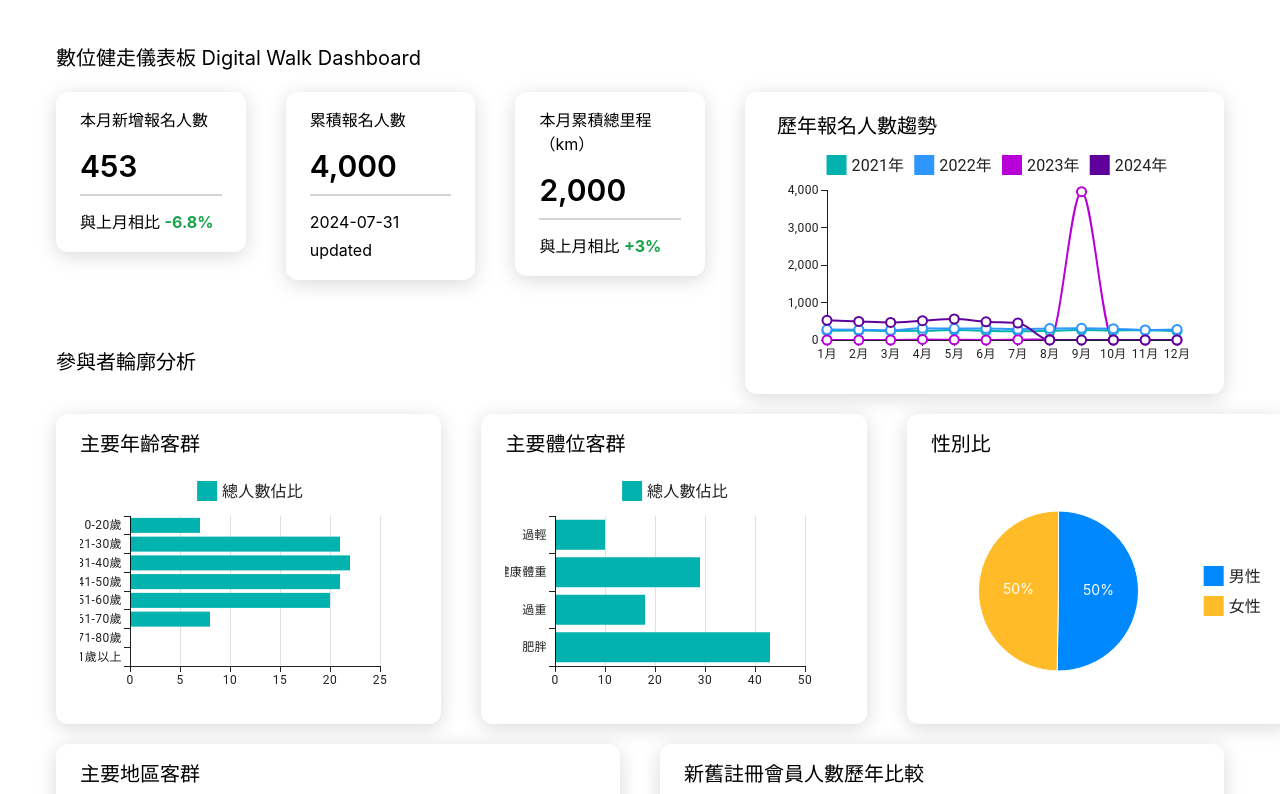
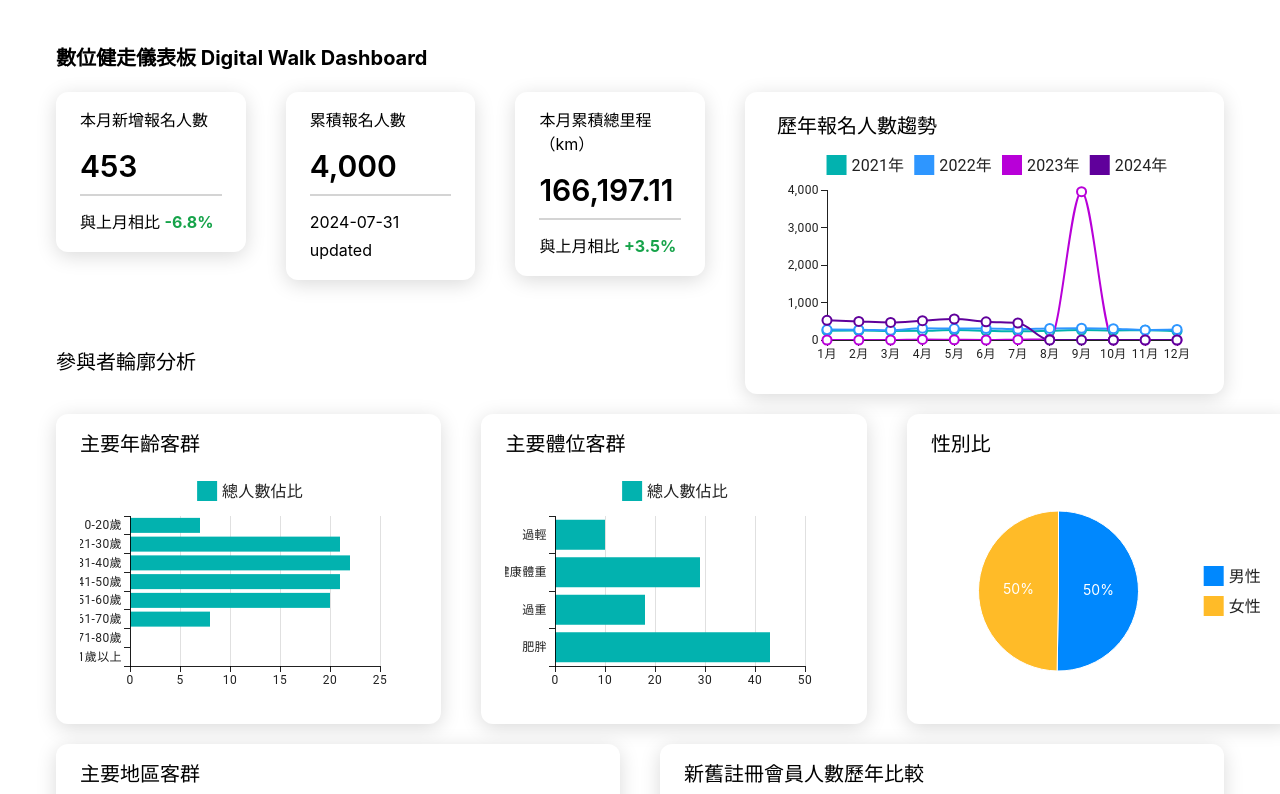
Before and after one commit to mayday6724/data-dashboard, a React (Create React App) app: page / in a window 1280 px wide. Shown: the top 794 px of the page. Built offline with nearby package versions, Linux system fonts and the light colour scheme.

Commit message:
download btn not yet can export data

```diff
--- a/package.json
+++ b/package.json
@@ -12,13 +12,16 @@
     "@testing-library/react": "^13.4.0",
     "@testing-library/user-event": "^13.5.0",
     "antd": "^5.20.1",
+    "file-saver": "^2.0.5",
     "gh-pages": "^6.1.1",
+    "jszip": "^3.10.1",
     "react": "^18.3.1",
     "react-dom": "^18.3.1",
     "react-scripts": "5.0.1",
     "recharts": "^2.12.7",
     "save": "^2.9.0",
-    "web-vitals": "^2.1.4"
+    "web-vitals": "^2.1.4",
+    "xlsx": "^0.18.5"
   },
   "scripts": {
     "start": "react-scripts start",
--- a/src/App.js
+++ b/src/App.js
@@ -4,7 +4,7 @@ import ChartCard from "./ChartCard";
 import DownloadButton from "./DownloadButton";
 import AgeRangeBarChart, { ageData } from "./charts/AgeRangeBarChart";
 import GenderPieChart, { totalCount } from "./charts/GenderPieChart";
-import TrendLineChart from "./charts/TrendLineChart";
+import TrendLineChart, { participantsFiles } from "./charts/TrendLineChart";
 import BmiBarChart, { bmiData } from "./charts/BmiBarChart";
 import CompleteTimesBarChart, {
   completeTimes,
@@ -20,11 +20,12 @@ import {
   registrationComparison,
 } from "./charts/RegistrationCount";
 import UpdatedTime from "./charts/UpdatedTime";
+import { distanceValue, distanceComparison } from "./charts/DistanceCount";
 
 function App() {
   return (
     <main className="flex overflow-hidden flex-col items-start px-14 pt-11 pb-56 bg-white max-md:px-5 max-md:pb-24">
-      <h1 className="text-xl text-black">
+      <h1 className="text-xl text-black font-bold">
         數位健走儀表板 Digital Walk Dashboard
       </h1>
       <section className="self-stretch mt-5 max-md:max-w-full">
@@ -33,7 +34,9 @@ function App() {
             <div className="flex flex-col grow text-black max-md:mt-5">
               <DashboardCard
                 title="本月新增報名人數"
-                value={registrationsValue}
+                value={new Intl.NumberFormat("en-US").format(
+                  registrationsValue
+                )}
                 comparison={registrationComparison}
               />
               <h2 className="self-start mt-24 text-xl max-md:mt-10">
@@ -51,8 +54,8 @@ function App() {
           <div className="flex flex-col ml-5 w-1/5 max-md:ml-0 max-md:w-full">
             <DashboardCard
               title="本月累積總里程（km）"
-              value="2,000"
-              comparison="+3%"
+              value={new Intl.NumberFormat("en-US").format(distanceValue)}
+              comparison={distanceComparison}
             />
           </div>
           <div className="flex flex-col ml-5 w-[41%] max-md:ml-0 max-md:w-full">
@@ -136,7 +139,7 @@ function App() {
       </section>
       <h2 className="mt-16 text-xl text-black max-md:mt-10">匯出歷年數據</h2>
       <div className="flex flex-wrap gap-10 mt-7 text-xl text-black whitespace-nowrap">
-        <DownloadButton text="下載參與者資料表" />
+        <DownloadButton text="下載參與者資料表" files={participantsFiles} />
         <DownloadButton text="下載健走軌跡資料表" />
         <DownloadButton text="下載月度健走統計表" />
       </div>
--- a/src/DownloadButton.jsx
+++ b/src/DownloadButton.jsx
@@ -1,8 +1,35 @@
 import React from 'react';
+import * as XLSX from 'xlsx';
+import JSZip from 'jszip';
+import { saveAs } from 'file-saver';
 
-function DownloadButton({ text }) {
+// Convert JSON data to XLSX and add to a ZIP file
+async function convertAndDownload(files) {
+  const zip = new JSZip();
+
+  files.forEach((file) => {
+    // Ensure data is in array format
+    const data = Array.isArray(file.data) ? file.data : Object.values(file.data);
+
+    const ws = XLSX.utils.json_to_sheet(data);
+    const wb = XLSX.utils.book_new();
+    XLSX.utils.book_append_sheet(wb, ws, 'Sheet1');
+
+    const xlsxData = XLSX.write(wb, { bookType: 'xlsx', type: 'array' });
+    zip.file(file.name.replace('.json', '.xlsx'), xlsxData);
+  });
+
+  // Generate ZIP file and trigger download
+  const zipBlob = await zip.generateAsync({ type: 'blob' });
+  saveAs(zipBlob, 'files.zip');
+}
+
+function DownloadButton({ text, files }) {
   return (
-    <button className="px-8 py-6 bg-green-300 rounded-3xl shadow-[0px_4px_10px_rgba(0,0,0,0.25)] max-md:px-5">
+    <button
+      onClick={() => convertAndDownload(files)}
+      className="px-8 py-6 bg-green-300 rounded-3xl shadow-[0px_4px_10px_rgba(0,0,0,0.25)] max-md:px-5"
+    >
       {text}
     </button>
   );
--- /dev/null
+++ b/src/charts/DistanceCount.js
@@ -0,0 +1,43 @@
+import data from "../2024mock_data_sheet3_0827.json";
+
+function calculateTotalDistance(data, date) {
+  return data
+    .filter((item) => item["統計日期"] === date)
+    .reduce((total, item) => total + parseFloat(item["總行走距離"]), 0);
+}
+
+// 計算變化百分比的函數
+function calculatePercentageChange(current, previous) {
+  if (previous === 0) return Infinity;
+
+  const change = ((current - previous) / previous) * 100;
+  const formattedChange = parseFloat(change.toFixed(1));
+
+  return formattedChange >= 0 ? `+${formattedChange}` : `${formattedChange}`;
+}
+
+// 計算當前月份和前一個月份的日期
+function getMonthDates(referenceDate) {
+  const date = new Date(referenceDate);
+  const currentMonth = `${date.getFullYear()}/${date
+    .getMonth()
+    .toString()
+    .padStart(2, "0")}/30`;
+
+  date.setMonth(date.getMonth() - 2); // 設定為前一個月
+  const previousMonth = `${date.getFullYear()}/${(date.getMonth() + 1)
+    .toString()
+    .padStart(2, "0")}/30`;
+
+  return { currentMonth, previousMonth };
+}
+
+const today = new Date();
+const { currentMonth, previousMonth } = getMonthDates(today);
+
+// count distance and percentage
+export const distanceValue = calculateTotalDistance(data, currentMonth);
+const previousMonthTotal = calculateTotalDistance(data, previousMonth);
+export const distanceComparison =
+  calculatePercentageChange(distanceValue, previousMonthTotal) + "%";
+export default calculatePercentageChange;
--- a/src/charts/RegistrationCount.js
+++ b/src/charts/RegistrationCount.js
@@ -1,6 +1,7 @@
 // import React, { useEffect, useState } from 'react';
 // import { fetchData } from '../services/dataService.js';
 import data from "../2024mock_data.json";
+import calculatePercentageChange from "./DistanceCount";
 
 const getMonthFromDate = (dateStr) => {
   return new Date(dateStr).getMonth() + 1; // JavaScript months are 0-11, so add 1
@@ -46,19 +47,9 @@ data.forEach((record) => {
   }
 });
 
-// Calculate the percentage change
-let percentageChange = 0;
-if (previousMonthRegistrations > 0) {
-  percentageChange =
-    ((lastMonthRegistrations - previousMonthRegistrations) /
-      previousMonthRegistrations) *
-    100;
-} else if (lastMonthRegistrations > 0) {
-  percentageChange = 100; // If there were no registrations in the previous month but there are some this month
-}
-
-// Format percentage change to one decimal place
-percentageChange = percentageChange.toFixed(1);
-
 export const registrationsValue = lastMonthRegistrations;
-export const registrationComparison = percentageChange + "%";
+export const registrationComparison =
+  calculatePercentageChange(
+    lastMonthRegistrations,
+    previousMonthRegistrations
+  ) + "%";
--- a/src/charts/TrendLineChart.js
+++ b/src/charts/TrendLineChart.js
@@ -64,5 +64,10 @@ function TrendLineChart() {
     </div>
   );
 }
+export default TrendLineChart;
 
-export default TrendLineChart;
+// pack data files and export
+export const participantsFiles = [
+  { name: "2021.json", data: { data2021 } },
+  { name: "2022.json", data: { data2022 } },
+];
```
Also changed, not shown: src/2024mock_data_sheet3_0827.json, 1 other file (tests, documents, lock files or other folders).
